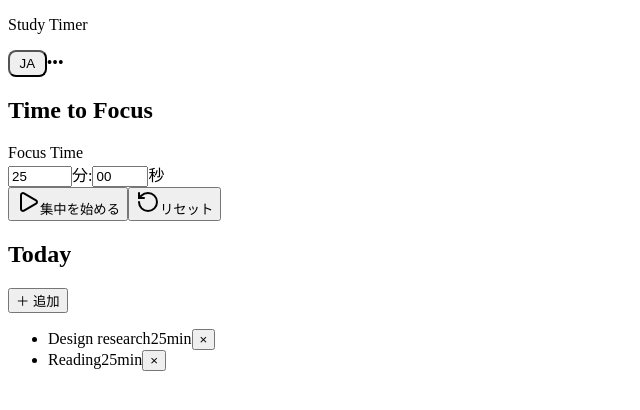
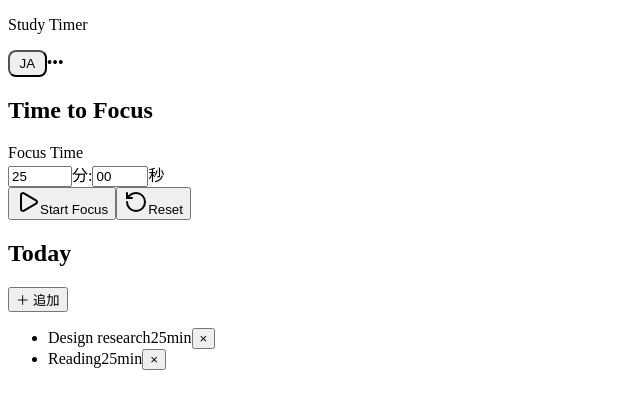
Before and after one commit to Containnect/PhoneAppDeck-Timer-Starter, a React (Vite) app: page / in a window 1280 px wide. Shown: the top 410 px of the page, without its empty margins (0-640 px from the left). Built offline with nearby package versions, Linux system fonts and the light colour scheme; the HTML template or start-up script is replaced by a standard one.

Commit message:
Add bilingual timer UI and language selection

```diff
--- a/src/components/TimerControls.tsx
+++ b/src/components/TimerControls.tsx
@@ -1,6 +1,7 @@
 import { Pause, Play, RotateCcw } from 'lucide-react'
 
 export type TimerControlsProps = {
+  labels?: { start: string; resume: string; pause: string; reset: string }
   isRunning?: boolean
   hasStarted?: boolean
   canStart?: boolean
@@ -10,6 +11,7 @@ export type TimerControlsProps = {
 }
 
 export function TimerControls({
+  labels = { start: 'Start', resume: 'Resume', pause: 'Pause', reset: 'Reset' },
   isRunning = false,
   hasStarted = false,
   canStart = true,
@@ -27,11 +29,11 @@ export function TimerControls({
         aria-label={isRunning ? 'Pause timer' : 'Start timer'}
       >
         {isRunning ? <Pause aria-hidden="true" /> : <Play aria-hidden="true" />}
-        {isRunning ? '一時停止' : hasStarted ? '再開する' : '集中を始める'}
+        {isRunning ? labels.pause : hasStarted ? labels.resume : labels.start}
       </button>
       <button className="reset-button" type="button" onClick={onReset}>
         <RotateCcw aria-hidden="true" />
-        リセット
+        {labels.reset}
       </button>
     </div>
   )
```
